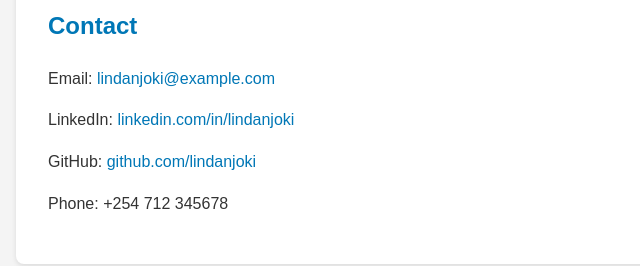
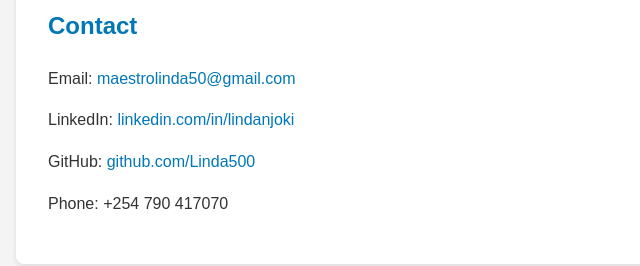
Before and after one commit to Linda500/Portfolio, a plain HTML site: page index.html in a window 1280 px wide. Shown: the part 2035-2301 px from the top of the page, 0-640 px from the left. Drawn offline with Linux system fonts and the light colour scheme.

Commit message:
Update index.html

```diff
--- a/index.html
+++ b/index.html
@@ -73,10 +73,10 @@
 
   <section id="contact">
     <h2>Contact</h2>
-    <p>Email: <a href="mailto:lindanjoki@example.com">lindanjoki@example.com</a></p>
-    <p>LinkedIn: <a href="https://www.linkedin.com/in/lindanjoki">linkedin.com/in/lindanjoki</a></p>
-    <p>GitHub: <a href="https://github.com/lindanjoki">github.com/lindanjoki</a></p>
-    <p>Phone: +254 712 345678</p>
+    <p>Email: <a href="mailto:maestrolinda50@gmail.com">maestrolinda50@gmail.com</a></p>
+    <p>LinkedIn: <a href="https://www.linkedin.com/in/linda-njoki-31b81b224/">linkedin.com/in/lindanjoki</a></p>
+    <p>GitHub: <a href="https://github.com/Linda500">github.com/Linda500</a></p>
+    <p>Phone: +254 790 417070</p>
   </section>
 
   <footer>
```
